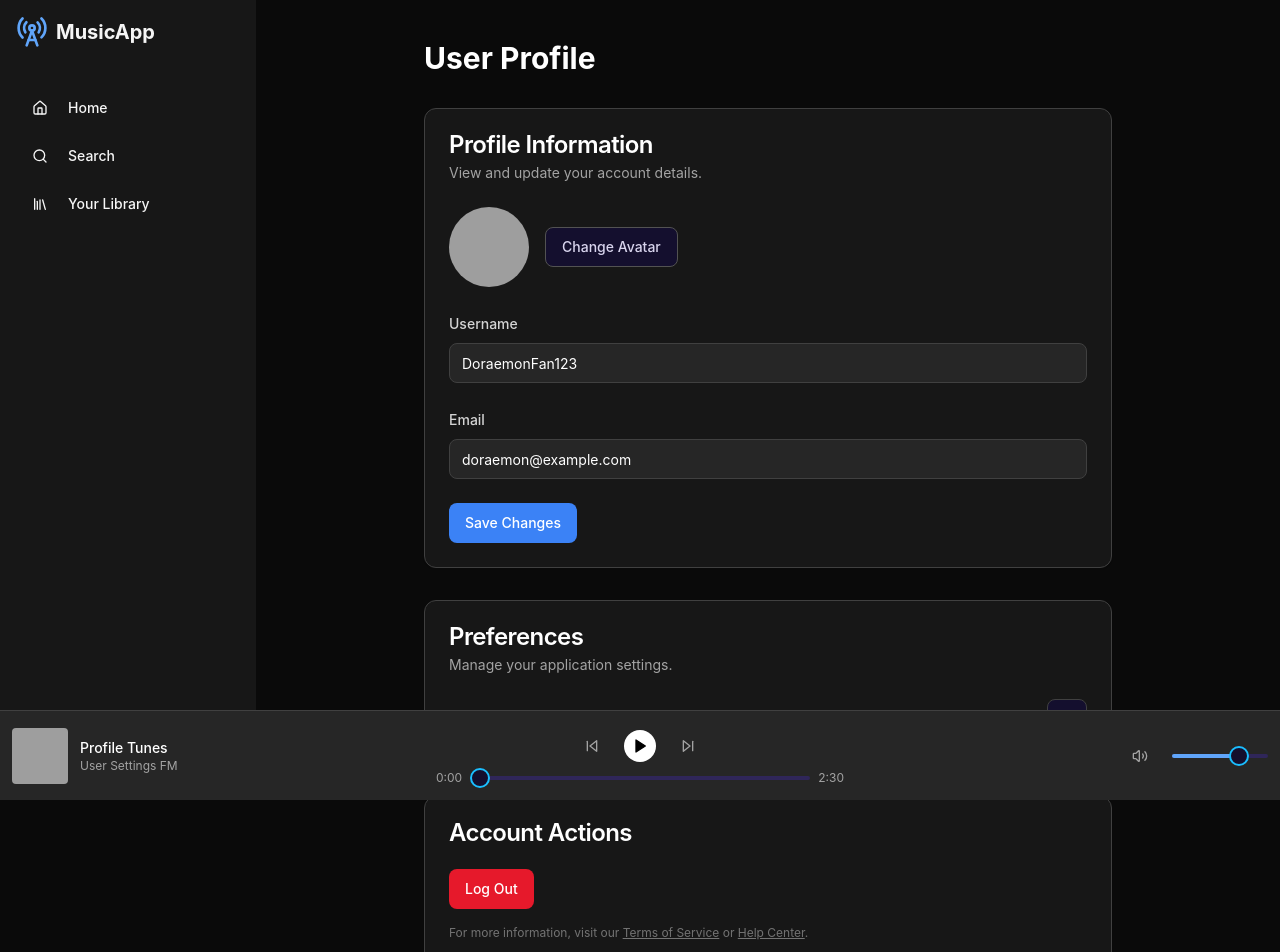
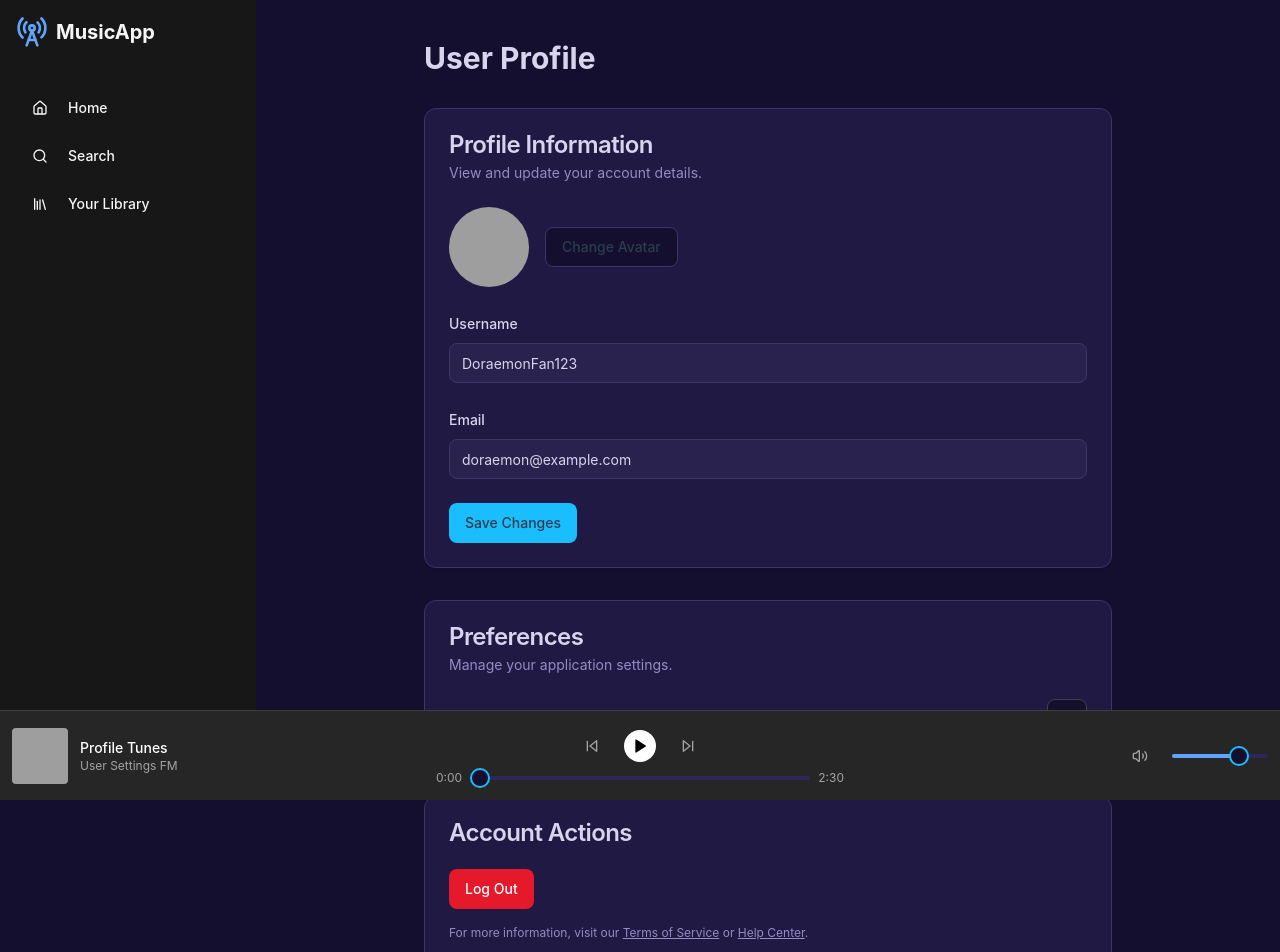
Before and after one commit to SadiqNaizam/MLO-a774-c943, a React (Vite) app: page /profile in a window 1280 px wide. Shown: the top 952 px of the page. Built offline with nearby package versions, Linux system fonts and the light colour scheme; grey boxes are pictures that could not be loaded.

Commit message:
Updated code files: UserProfilePage.tsx

```diff
--- a/src/pages/UserProfilePage.tsx
+++ b/src/pages/UserProfilePage.tsx
@@ -45,16 +45,16 @@ const UserProfilePage: React.FC = () => {
   };
 
   return (
-    <div className="flex min-h-screen bg-neutral-950 text-neutral-100">
+    <div className="flex min-h-screen bg-background text-foreground">
       <Sidebar />
       <main className="ml-64 flex-1 pb-[90px] overflow-y-auto">
         <div className="p-6 md:p-10 max-w-3xl mx-auto space-y-8">
-          <h1 className="text-3xl font-bold text-white">User Profile</h1>
+          <h1 className="text-3xl font-bold text-foreground">User Profile</h1>
 
-          <Card className="bg-neutral-900 border-neutral-700">
+          <Card className="bg-card border-border text-card-foreground">
             <CardHeader>
-              <CardTitle className="text-white">Profile Information</CardTitle>
-              <CardDescription className="text-neutral-400">View and update your account details.</CardDescription>
+              <CardTitle className="text-card-foreground">Profile Information</CardTitle>
+              <CardDescription className="text-muted-foreground">View and update your account details.</CardDescription>
             </CardHeader>
             <CardContent>
               <form onSubmit={handleProfileUpdate} className="space-y-6">
@@ -63,58 +63,58 @@ const UserProfilePage: React.FC = () => {
                     <AvatarImage src="https://source.unsplash.com/random/100x100?avatar,user&sig=profile" alt="@username" />
                     <AvatarFallback>DF</AvatarFallback>
                   </Avatar>
-                  <Button variant="outline" className="border-neutral-600 hover:bg-neutral-700">Change Avatar</Button>
+                  <Button variant="outline" className="border-border hover:bg-accent/10 text-accent-foreground">Change Avatar</Button>
                 </div>
 
                 <div className="space-y-2">
-                  <Label htmlFor="username" className="text-neutral-300">Username</Label>
+                  <Label htmlFor="username" className="text-foreground">Username</Label>
                   <Input
                     id="username"
                     value={username}
                     onChange={(e) => setUsername(e.target.value)}
-                    className="bg-neutral-800 border-neutral-700 text-white"
+                    className="bg-input border-border text-foreground"
                   />
                 </div>
 
                 <div className="space-y-2">
-                  <Label htmlFor="email" className="text-neutral-300">Email</Label>
+                  <Label htmlFor="email" className="text-foreground">Email</Label>
                   <Input
                     id="email"
                     type="email"
                     value={email}
                     onChange={(e) => setEmail(e.target.value)}
-                    className="bg-neutral-800 border-neutral-700 text-white"
+                    className="bg-input border-border text-foreground"
                   />
                 </div>
-                <Button type="submit" className="bg-blue-500 hover:bg-blue-400 text-white">Save Changes</Button>
+                <Button type="submit" className="bg-primary hover:bg-primary/90 text-primary-foreground">Save Changes</Button>
               </form>
             </CardContent>
           </Card>
 
-          <Card className="bg-neutral-900 border-neutral-700">
+          <Card className="bg-card border-border text-card-foreground">
             <CardHeader>
-              <CardTitle className="text-white">Preferences</CardTitle>
-              <CardDescription className="text-neutral-400">Manage your application settings.</CardDescription>
+              <CardTitle className="text-card-foreground">Preferences</CardTitle>
+              <CardDescription className="text-muted-foreground">Manage your application settings.</CardDescription>
             </CardHeader>
             <CardContent className="space-y-4">
               <div className="flex items-center justify-between">
-                <Label className="text-neutral-300">Theme</Label>
+                <Label className="text-foreground">Theme</Label>
                 <ThemeSwitcherControl />
               </div>
               {/* Add more preferences here */}
             </CardContent>
           </Card>
 
-          <Card className="bg-neutral-900 border-neutral-700">
+          <Card className="bg-card border-border text-card-foreground">
             <CardHeader>
-              <CardTitle className="text-white">Account Actions</CardTitle>
+              <CardTitle className="text-card-foreground">Account Actions</CardTitle>
             </CardHeader>
             <CardContent>
                 <Button variant="destructive" onClick={handleLogout} className="w-full sm:w-auto">
                     Log Out
                 </Button>
-                 <p className="text-xs text-neutral-500 mt-4">
-                    For more information, visit our <a href="/terms" className="underline hover:text-blue-400">Terms of Service</a> or <a href="/help" className="underline hover:text-blue-400">Help Center</a>.
+                 <p className="text-xs text-muted-foreground mt-4">
+                    For more information, visit our <a href="/terms" className="underline hover:text-primary">Terms of Service</a> or <a href="/help" className="underline hover:text-primary">Help Center</a>.
                 </p>
             </CardContent>
           </Card>
```
